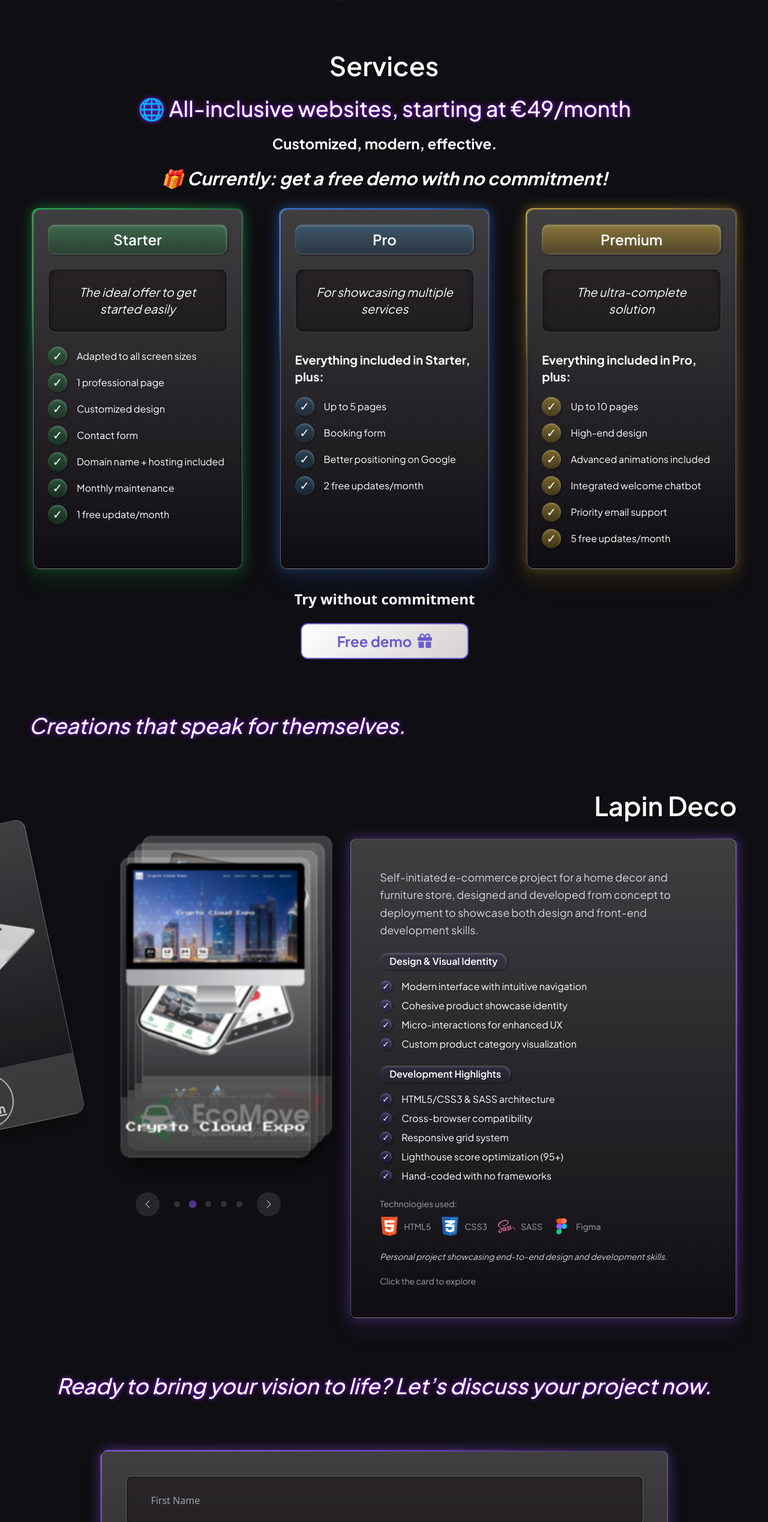
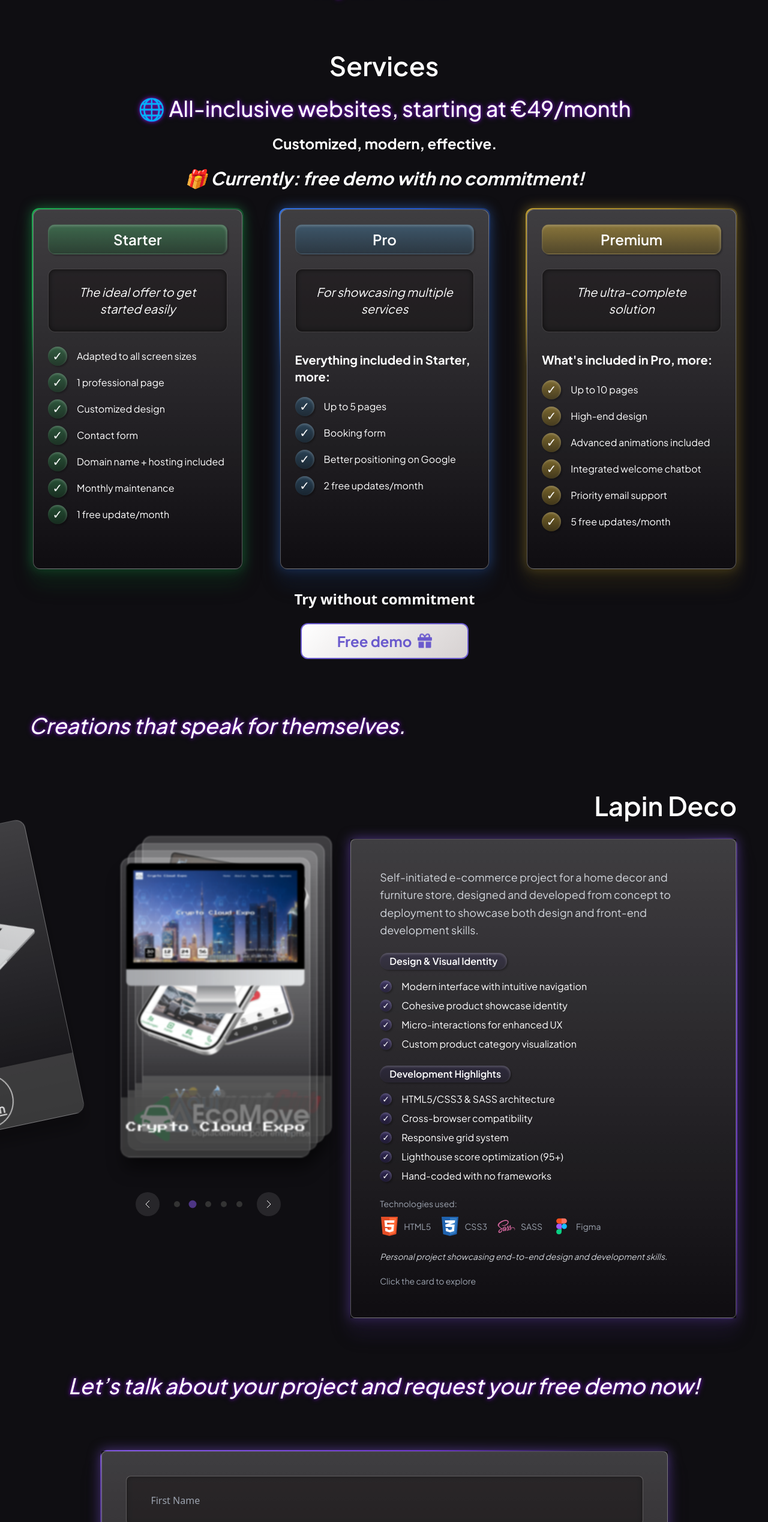
Before and after one commit to roro3164/portfolio-workana, a Next.js app: page / in a window 1280 px wide. Shown: the part 2517-5055 px from the top of the page at 60% size. Built offline with nearby package versions, Linux system fonts and the light colour scheme.

Commit message:
update phrase

```diff
--- a/public/translation/English/page.json
+++ b/public/translation/English/page.json
@@ -22,7 +22,7 @@
   "transition": {
     "services": "Mastering both design and development, I create highly comprehensive, aesthetic, and efficient websites, perfectly tailored to your needs.",
     "projects": "Creations that speak for themselves.",
-    "contact": "Ready to bring your vision to life? Let’s discuss your project now."
+    "contact": "Let’s talk about your project and request your free demo now!"
   },
 
   "about": {
@@ -49,7 +49,7 @@
     "title": "Services",
     "intro": "🌐 All-inclusive websites, starting at €49/month",
     "subtitle": "Customized, modern, effective.",
-    "promo": "🎁 Currently: get a free demo with no commitment!",
+    "promo": "🎁 Currently: free demo with no commitment!",
     "starter": {
       "title": "Starter",
       "description": "The ideal offer to get started easily",
@@ -66,7 +66,7 @@
     "pro": {
       "title": "Pro",
       "description": "For showcasing multiple services",
-      "prefix": "Everything included in Starter, plus:",
+      "prefix": "Everything included in Starter, more:",
       "items": [
         "Up to 5 pages",
         "Booking form",
@@ -77,7 +77,7 @@
     "premium": {
       "title": "Premium",
       "description": "The ultra-complete solution",
-      "prefix": "Everything included in Pro, plus:",
+      "prefix": "What's included in Pro, more:",
       "items": [
         "Up to 10 pages",
         "High-end design",
--- a/public/translation/French/page.json
+++ b/public/translation/French/page.json
@@ -19,7 +19,7 @@
   "transition": {
     "services": "Maîtrisant à la fois le design et le développement, je conçois des sites ultra-complets, esthétiques et efficaces, parfaitement adaptés à vos besoins.",
     "projects": "Des réalisations qui parlent delles-mêmes.",
-    "contact": " Prêt à concrétiser votre vision ? Discutons de votre projet dès maintenant."
+    "contact": " Discutons de votre projet et demandez votre démo gratuite dès maintenant!"
   },
   "about": {
     "title": "À propos de moi",
@@ -44,7 +44,7 @@
     "title": "Services",
     "intro": "🌐 Des sites web tout inclus, à partir de 49€/mois",
     "subtitle": "Personnalisés, modernes, efficaces.",
-    "promo": "🎁 En ce moment : recevez une démo gratuite sans engagement !",
+    "promo": "🎁 En ce moment : une démo gratuite sans engagement !",
     "starter": {
       "title": "Starter",
       "description": "L'offre idéale pour se lancer simplement",
@@ -61,7 +61,7 @@
     "pro": {
       "title": "Pro",
       "description": "Pour présenter plusieurs services",
-      "prefix": "Tout ce qui est inclus dans Starter, plus :",
+      "prefix": "Ce qui est inclus dans Starter, plus :",
       "items": [
         "Jusqu'à 5 pages",
         "Formulaire de réservation",
@@ -72,7 +72,7 @@
     "premium": {
       "title": "Premium",
       "description": "La solution ultra-complète",
-      "prefix": "Tout ce qui est inclus dans Pro, plus :",
+      "prefix": "Ce qui est inclus dans Pro, plus :",
       "items": [
         "Jusqu'à 10 pages",
         "Design haut de gamme",
--- a/public/translation/Spanish/page.json
+++ b/public/translation/Spanish/page.json
@@ -22,7 +22,7 @@
   "transition": {
     "services": "Dominando tanto el diseño como el desarrollo, creo sitios ultra completos, estéticos y eficientes, perfectamente adaptados a tus necesidades.",
     "projects": "Proyectos que hablan por sí solos.",
-    "contact": "¿Listo para concretar tu visión? Hablemos de tu proyecto ahora."
+    "contact": "Hablemos de tu proyecto y solicita tu demo gratuita ahora!"
   },
 
   "about": {
@@ -49,7 +49,7 @@
     "title": "Servicios",
     "intro": "🌐 Sitios web todo incluido, desde 49€/mes",
     "subtitle": "Personalizados, modernos, eficaces.",
-    "promo": "🎁 Actualmente: ¡obtén una demo gratuita sin compromiso!",
+    "promo": "🎁 Actualmente: ¡demo gratuita sin compromiso!",
     "starter": {
       "title": "Starter",
       "description": "La oferta ideal para lanzarse fácilmente",
--- a/src/app/components/Main/HeroOverlay.tsx
+++ b/src/app/components/Main/HeroOverlay.tsx
@@ -51,7 +51,7 @@ export default function HeroOverlay({ onOverlayFinish }: HeroOverlayProps) {
     <div
       className="
         absolute
-        bottom-[37%] lg:bottom-[28%]
+        bottom-[35%] lg:bottom-[28%]
         left-[23%]
         transform -translate-x-1/2
         w-[45%]
--- a/src/app/components/Main/SplitScreen.tsx
+++ b/src/app/components/Main/SplitScreen.tsx
@@ -137,7 +137,7 @@ const SplitScreen: React.FC = () => {
             animate={{ y: 0, opacity: 1 }}
             transition={{ duration: 0.8, ease: "easeOut" }}
           >
-            <ContactButton  title="button.demo"  icon = "/image/icons/gift.svg" className="w-[44vw] max-w-[500px] h-9 sm:h-auto text-base sm:text-xl lg:text-2xl"/>
+            <ContactButton  title="button.demo"  icon = "/image/icons/gift.svg" className="w-[44vw] max-w-[500px] h-9 sm:h-auto text-sm sm:text-xl lg:text-2xl"/>
           </motion.div>
         </a>
       </div>
```
